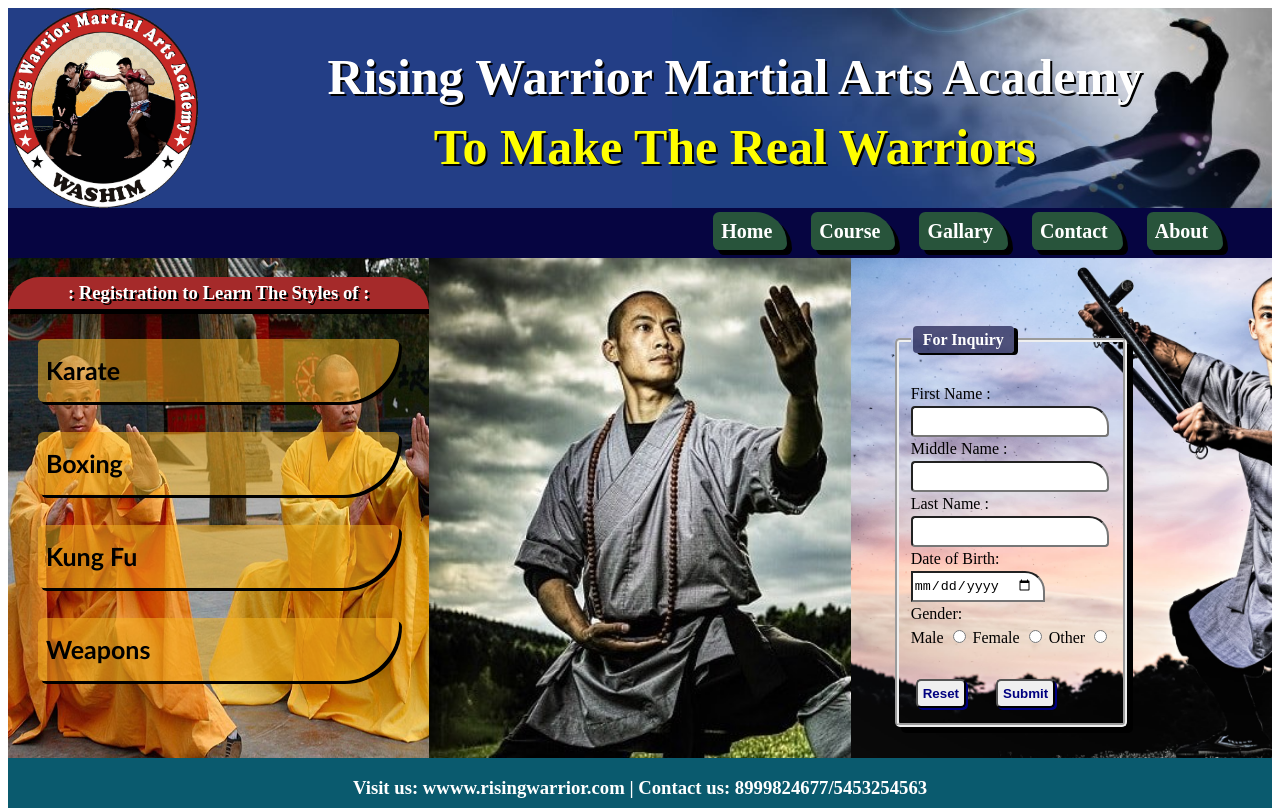
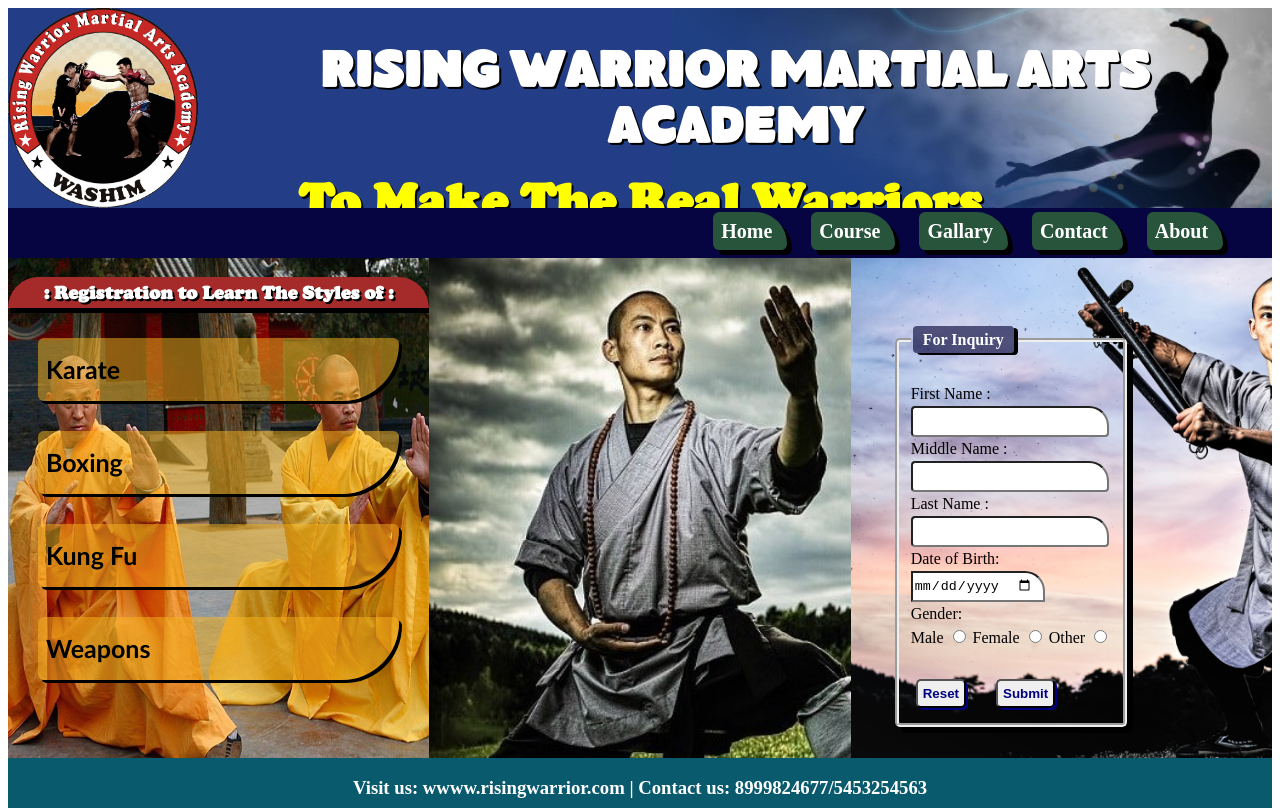
Before and after one commit to DevAman2317/RisingWarrior, a plain HTML site: page index.html in a window 1280 px wide. Drawn offline with Linux system fonts and the light colour scheme; the site is published under a folder, as on GitHub Pages, so addresses that start at the root find nothing.

Commit message:
font family

```diff
--- a/css/layout.css
+++ b/css/layout.css
@@ -1,10 +1,10 @@
 @font-face {
     font-family: heading;
-    src: url(/Font/bold.otf);
+    src: url(../font/bold.otf);
 }
 @font-face {
     font-family: subheading;
-    src: url(/Font/cooperbalck.TTF);
+    src: url(../font/cooperbalck.TTF);
 }
 
 #logo{
```
